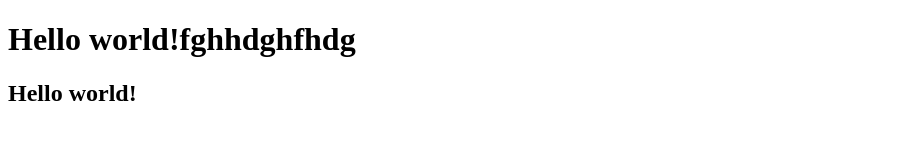
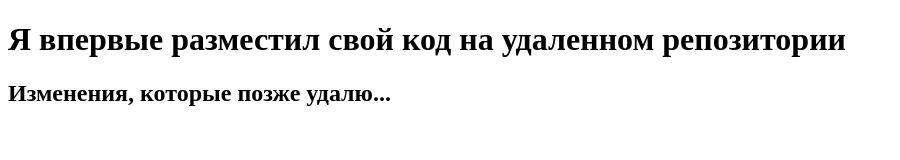
Before and after one commit to Hikitani99/test_repo, a plain HTML site: page index.html in a window 1280 px wide. Shown: the whole page, without its empty margins (0-900 px from the left). Drawn offline with Linux system fonts and the light colour scheme.

Commit message:
Add files via upload

```diff
--- a/index.html
+++ b/index.html
@@ -3,10 +3,10 @@
 <head>
     <meta charset="UTF-8">
     <meta name="viewport" content="width=device-width, initial-scale=1.0">
-    <title>Document</title>
+    <title>New git project</title>
 </head>
 <body>
-    <h1>Hello world!fghhdghfhdg</h1>
-    <h2>Hello world!</h2>
+    <h1>Я впервые разместил свой код на удаленном репозитории</h1>
+    <h2>Изменения, которые позже удалю...</h2>
 </body>
 </html>
```
